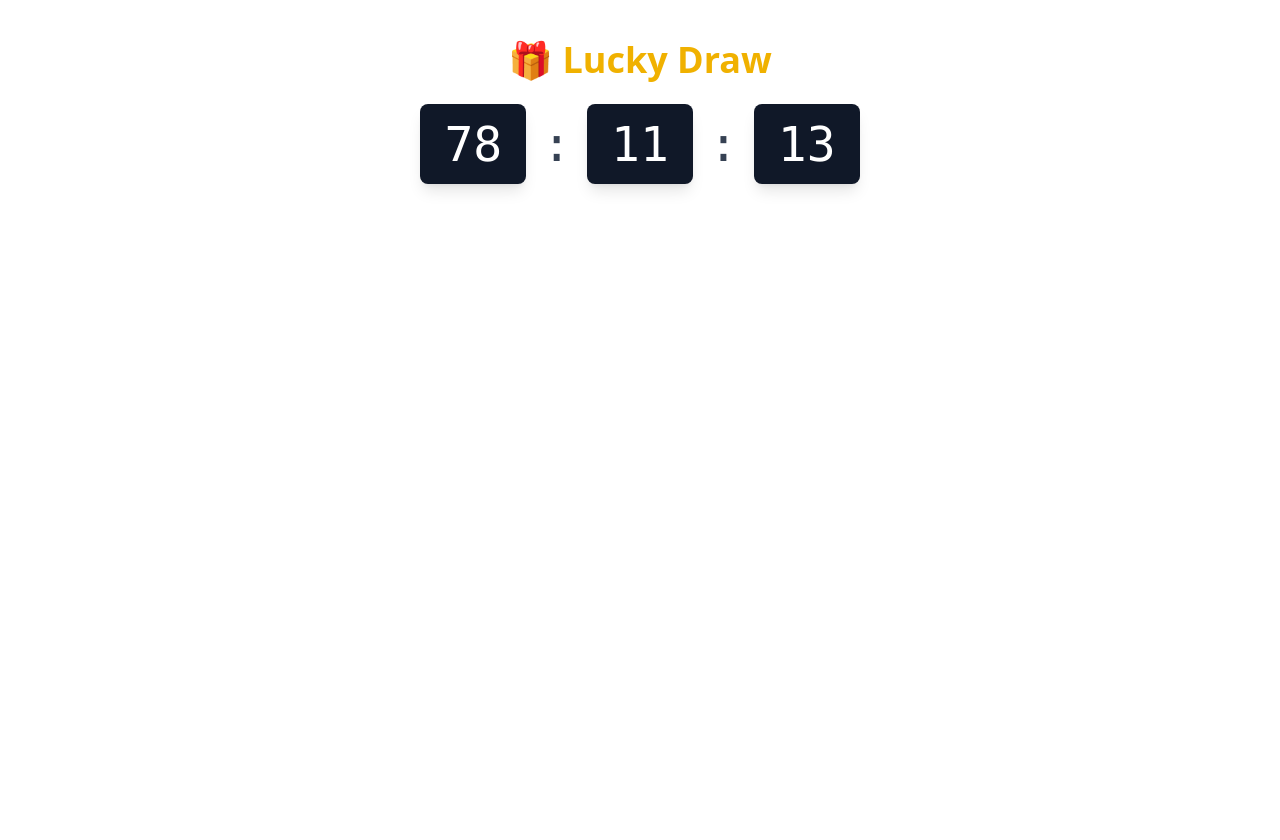
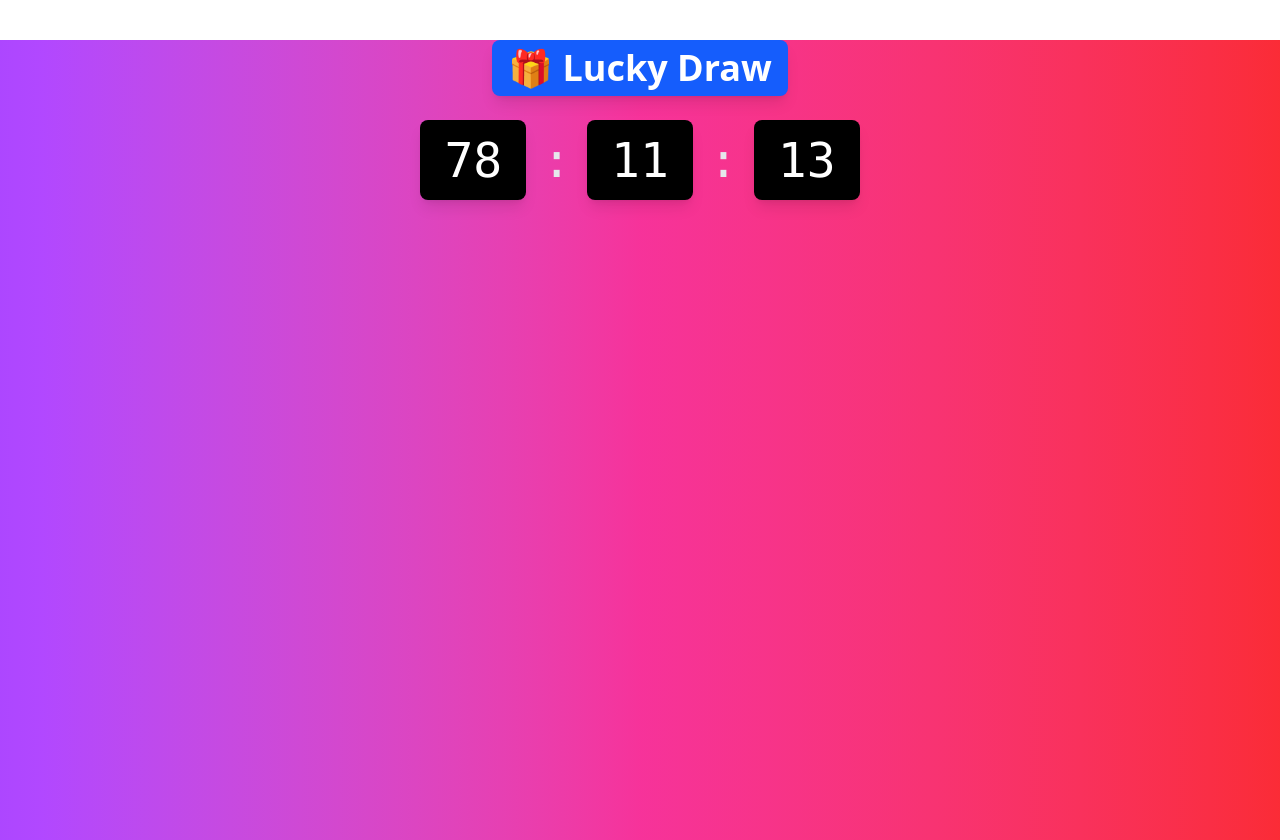
Before and after one commit to vishaldasaniya/vercel-frontend, a React (Vite) app: page / in a window 1280 px wide. Before the commit the page ends 800 px from the top, so only its background shows below. Built offline with nearby package versions, Linux system fonts and the light colour scheme.

Commit message:
background changed and text color changed

```diff
--- a/src/components/Demo.jsx
+++ b/src/components/Demo.jsx
@@ -35,32 +35,32 @@ export default function Demo({ eventStartTime }) {
     return () => clearInterval(interval);
   }, [eventStartTime]);
   return (
-    <div className="flex flex-col items-center mt-10 space-y-6">
+    <div className="flex flex-col items-center mt-10 space-y-6 bg-gradient-to-r from-purple-500 via-pink-500 to-red-500 min-h-screen">
 
-      <h1 className="text-3xl md:text-4xl font-bold text-center text-yellow-500">
+      <h1 className="text-3xl md:text-4xl font-bold text-center text-white bg-blue-600 px-4 py-2 rounded-lg shadow-lg">
         🎁 Lucky Draw
       </h1>
 
 
       <div className="flex justify-center items-center space-x-4">
 
-        <div className="bg-gray-900 text-white font-mono text-4xl md:text-5xl px-6 py-4 rounded-lg shadow-lg">
+        <div className="bg-black text-white font-mono text-4xl md:text-5xl px-6 py-4 rounded-lg shadow-lg">
           {timeLeft.hour}
         </div>
 
 
-        <div className="text-gray-700 font-mono text-4xl md:text-5xl">:</div>
+        <div className="text-gray-200 font-mono text-4xl md:text-5xl">:</div>
 
 
-        <div className="bg-gray-900 text-white font-mono text-4xl md:text-5xl px-6 py-4 rounded-lg shadow-lg">
+        <div className="bg-black text-white font-mono text-4xl md:text-5xl px-6 py-4 rounded-lg shadow-lg">
           {timeLeft.minute}
         </div>
 
 
-        <div className="text-gray-700 font-mono text-4xl md:text-5xl">:</div>
+        <div className="text-gray-200 font-mono text-4xl md:text-5xl">:</div>
 
 
-        <div className="bg-gray-900 text-white font-mono text-4xl md:text-5xl px-6 py-4 rounded-lg shadow-lg">
+        <div className="bg-black text-white font-mono text-4xl md:text-5xl px-6 py-4 rounded-lg shadow-lg">
           {timeLeft.second}
         </div>
       </div>
```
